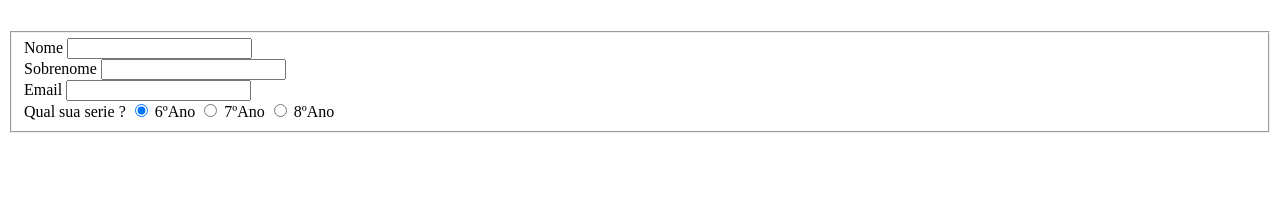
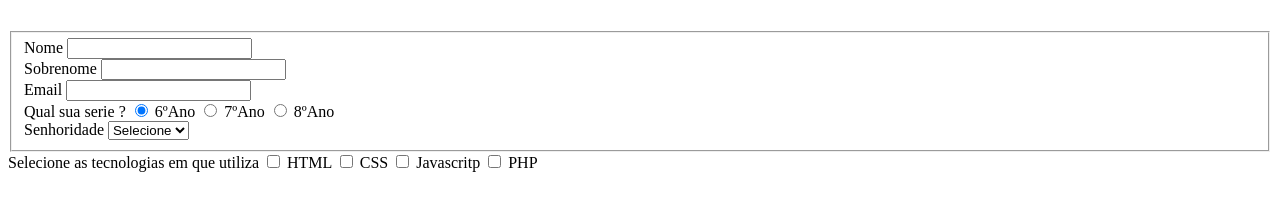
Before and after one commit to Erickgtn/Formulario, a plain HTML site: page index.html in a window 1280 px wide. Shown: the part 101-312 px from the top of the page. Drawn offline with Linux system fonts and the light colour scheme.

Commit message:
adicionando campos do formulário

```diff
--- a/index.html
+++ b/index.html
@@ -39,9 +39,27 @@
                     </label>
                 </div>
                 <div>
-                    <label></label>
+                    <label>Senhoridade</label>
+                    <select id="senhoridade">
+                        <option selected disabled value="">Selecione</option>
+                        <option>Junior</option>
+                        <option>Pleno</option>
+                        <option>Sênior</option>
+                    </select>
                 </div>
             </fieldset>
+            <div>
+                <label>Selecione as tecnologias em que utiliza</label>
+                <input type="checkbox" id="tecnologia1" nome="tecnologia1" value="HTML">
+                <label for="tecnologia1">HTML</label>
+                <input type="checkbox" id="tecnologia2" nome="tecnologia2" value="CSS">
+                <label for="tecnologia2">CSS</label>
+                <input type="checkbox" id="tecnologia3" nome="tecnologia3" value="Javascript">
+                <label for="tecnologia3">Javascritp</label>
+                <input type="checkbox" id="tecnologia4" nome="tecnologia4" value="PHP">
+                <label for="tecnologia4 ">PHP</label>
+
+            </div>
         </form>
     </body>
 </html>
```
